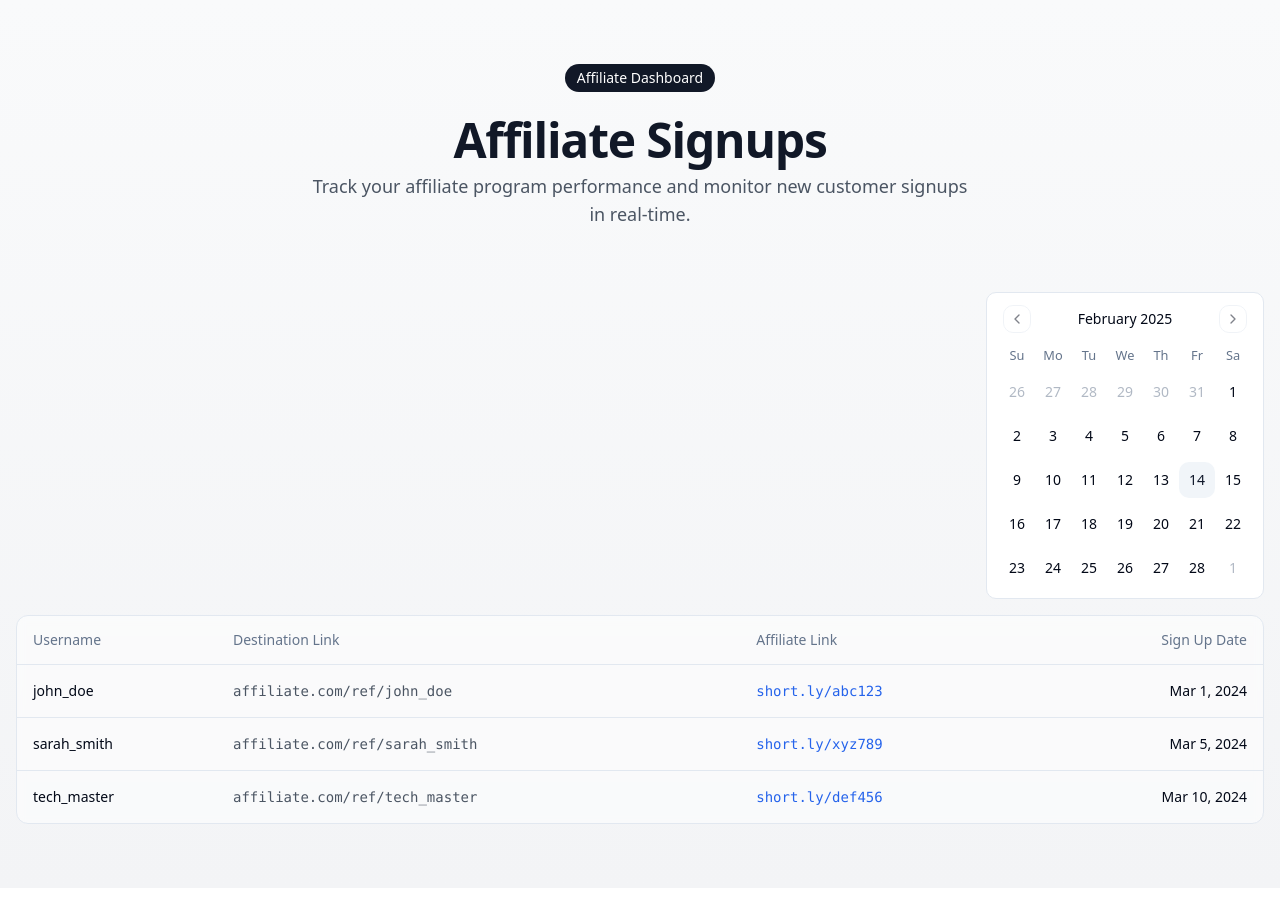
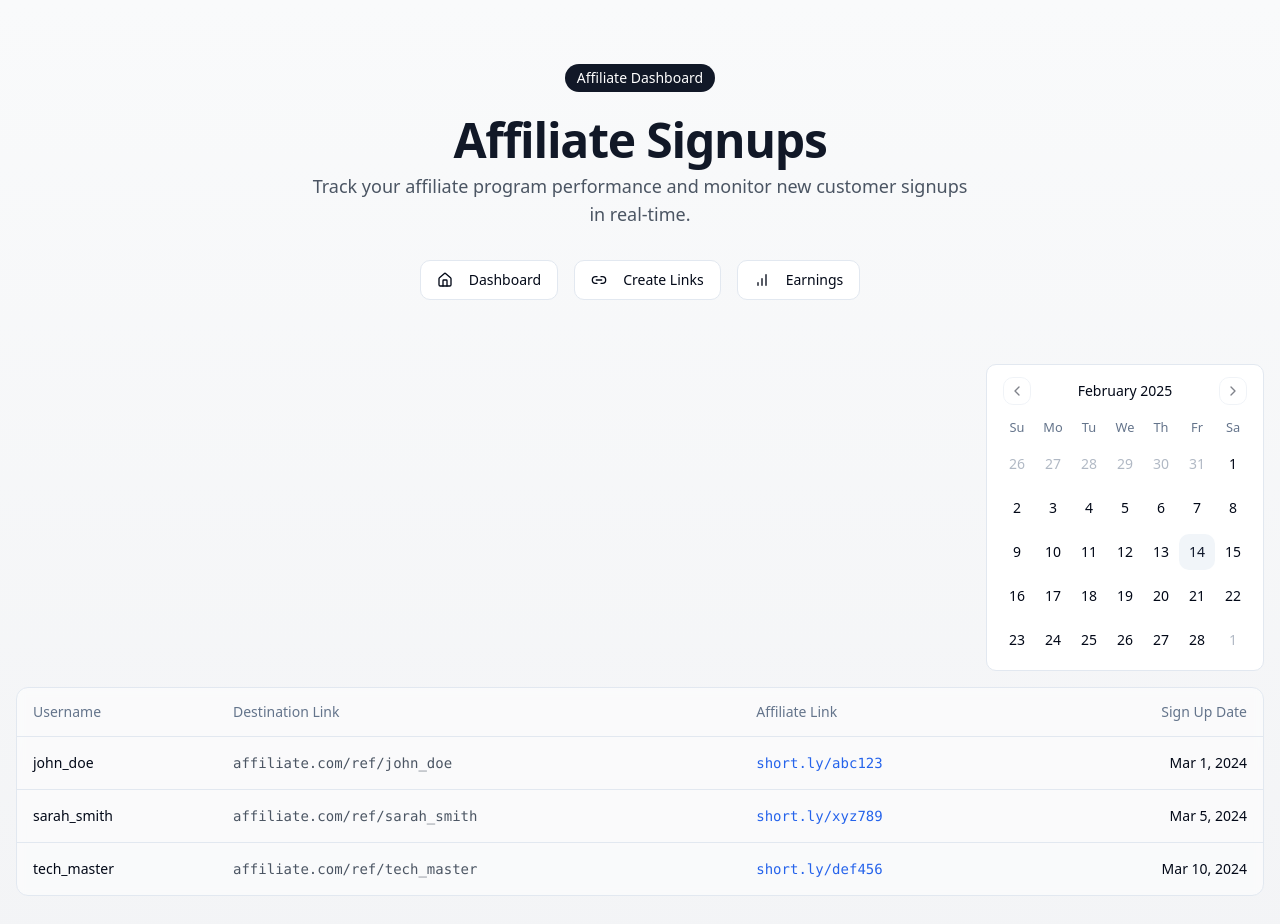
Before and after one commit to seniorcorel/affiliate-signup-tracker, a React (Vite) app: page / in a window 1280 px wide. Shown: the top 924 px of the page. Before the commit the page ends 888 px from the top, so only its background shows below. Built offline with nearby package versions, Linux system fonts and the light colour scheme.

Commit message:
Add home page menu
Adds a menu with icons to the home page, linking to each of the existing views.

```diff
--- a/src/pages/Index.tsx
+++ b/src/pages/Index.tsx
@@ -1,5 +1,8 @@
 
 import { AffiliateTable } from "@/components/AffiliateTable";
+import { Link } from "react-router-dom";
+import { Button } from "@/components/ui/button";
+import { Home, Link2, BarChart } from "lucide-react";
 
 // Sample data - in a real app, this would come from an API
 const sampleAffiliates = [
@@ -42,6 +45,27 @@ const Index = () => {
           </p>
         </div>
 
+        <div className="mt-8 flex justify-center gap-4 animate-fade-up">
+          <Button asChild variant="outline" className="group">
+            <Link to="/">
+              <Home className="mr-2 h-5 w-5 group-hover:text-blue-500" />
+              Dashboard
+            </Link>
+          </Button>
+          <Button asChild variant="outline" className="group">
+            <Link to="/create-links">
+              <Link2 className="mr-2 h-5 w-5 group-hover:text-blue-500" />
+              Create Links
+            </Link>
+          </Button>
+          <Button asChild variant="outline" className="group">
+            <Link to="/affiliate-earnings">
+              <BarChart className="mr-2 h-5 w-5 group-hover:text-blue-500" />
+              Earnings
+            </Link>
+          </Button>
+        </div>
+
         <div className="mt-16">
           <AffiliateTable affiliates={sampleAffiliates} />
         </div>
```
